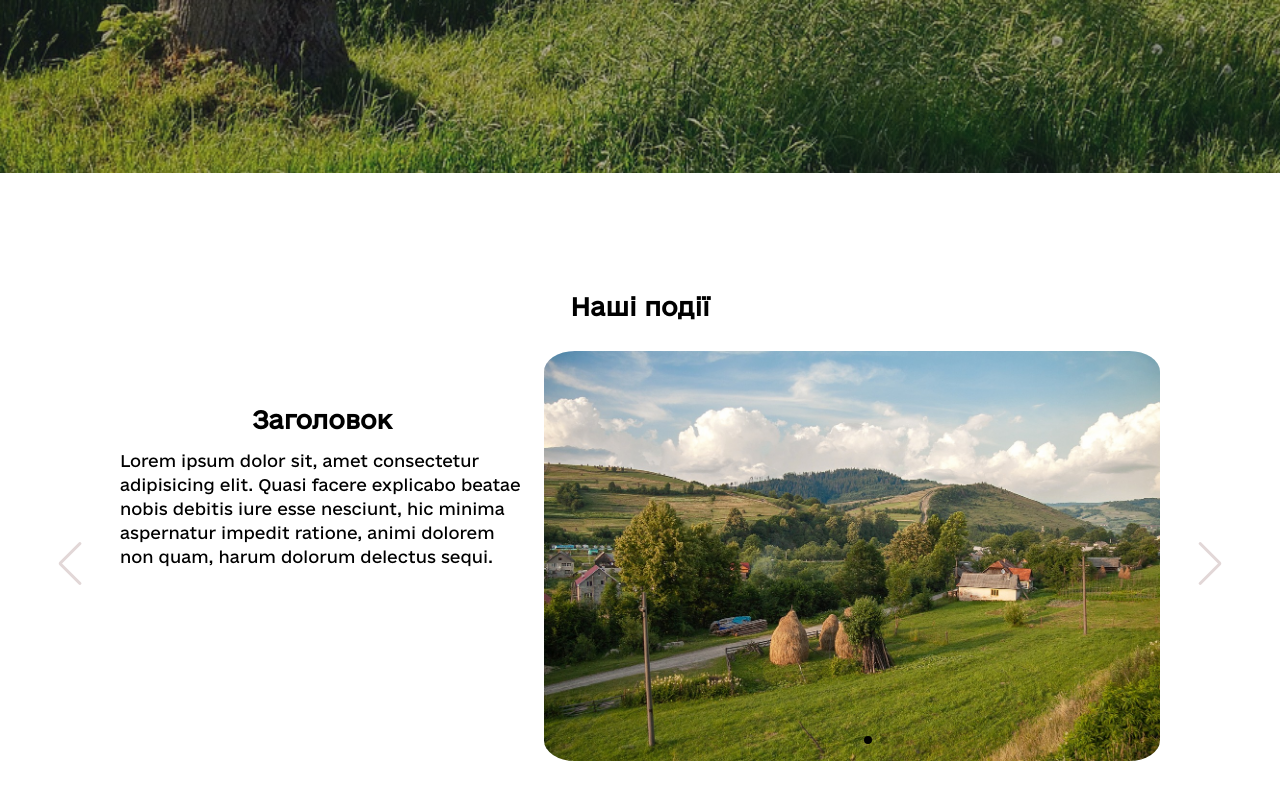
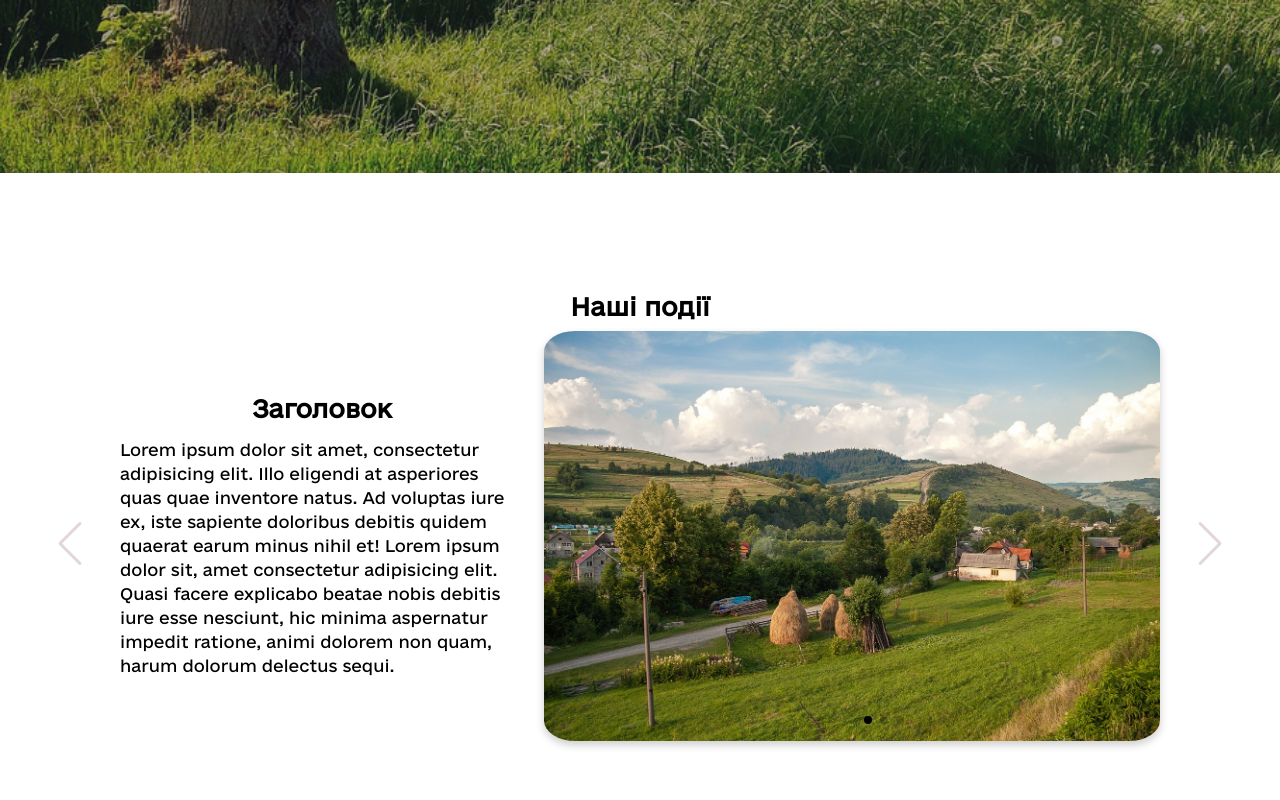
Before and after one commit to EXPua1/javir, a website built with Vite: page src/index.html in a window 1280 px wide. Shown: the part 816-1616 px from the top of the page. Built offline with nearby package versions, Linux system fonts and the light colour scheme.

Commit message:
gal fixes again again

```diff
--- a/src/css/slider.css
+++ b/src/css/slider.css
@@ -13,6 +13,9 @@
 }
 
 .text-content {
+  display: flex;
+  justify-content: center;
+  flex-direction: column;
   flex: 1;
   max-width: 40%;
   padding: 10px; /* Дополнительно для отступов внутри текста */
@@ -31,6 +34,7 @@
   height: auto; /* Для сохранения пропорций изображения */
   display: block; /* Убираем возможные пробелы вокруг изображения */
   border-radius: 5%;
+  box-shadow: 0 4px 8px rgba(0, 0, 0, 0.2);
 }
 .slider_section {
   padding: 120px 0 120px;
@@ -60,13 +64,12 @@
 
 .slider_title {
   text-align: center;
-  margin-bottom: 20px;
+  margin-bottom: 0px;
 }
 .text-content p {
   line-height: 1.5;
 }
 .text-content h2 {
-  margin-top: 55px;
   text-align: center;
   margin-bottom: 15px;
 }
--- a/src/index.html
+++ b/src/index.html
@@ -98,7 +98,10 @@
             <div class="myTest">
               <div class="text-content">
                 <h2>Заголовок</h2>
-                <p>Lorem ipsum dolor sit, amet consectetur adipisicing elit. Quasi facere explicabo beatae nobis debitis
+                <p>Lorem ipsum dolor sit amet, consectetur adipisicing elit. Illo eligendi at asperiores quas quae
+                  inventore natus. Ad voluptas iure ex, iste sapiente doloribus debitis quidem quaerat earum minus nihil
+                  et!
+                  Lorem ipsum dolor sit, amet consectetur adipisicing elit. Quasi facere explicabo beatae nobis debitis
                   iure esse
                   nesciunt, hic minima aspernatur impedit ratione, animi dolorem non quam, harum dolorum delectus sequi.
                 </p>
```
